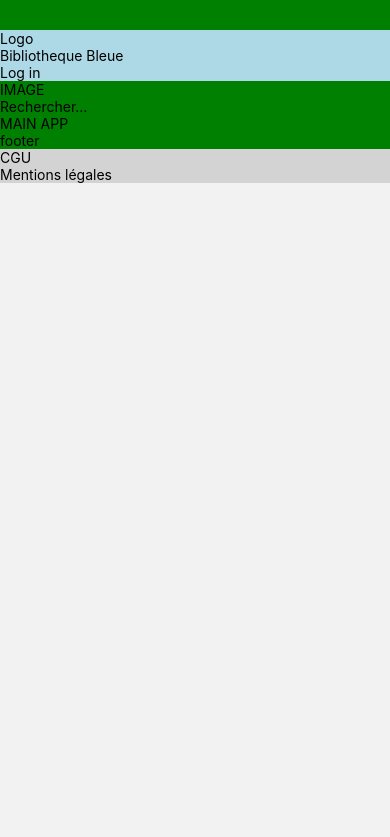
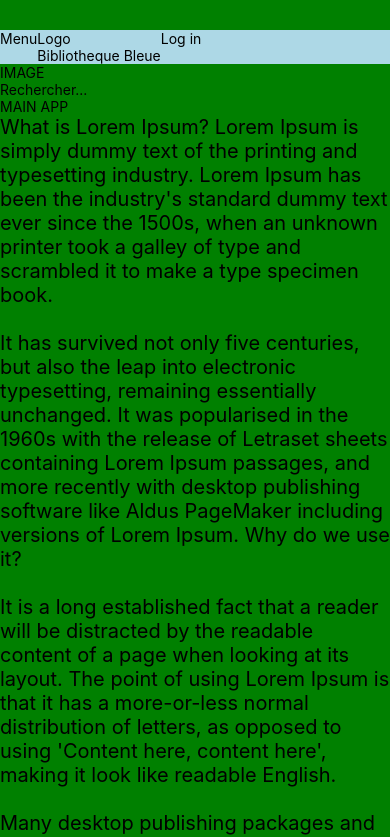
Before and after one commit to ntacv/biblisere, a React Native app: screen /Homepage in a window 390 px wide. Shown: the top 837 px of the page. Built offline with nearby package versions, Linux system fonts and the light colour scheme.

Commit message:
feat: header dev ad title styling

```diff
--- a/App.tsx
+++ b/App.tsx
@@ -22,7 +22,7 @@ function RootStack() {
       initialRouteName="Homepage"
       screenOptions={{ headerShown: false }}
     >
-      <Stack.Screen component={Homepage} name="Homepage" />
+      <Stack.Screen name="Homepage" component={Homepage} />
       <Stack.Screen name="User" component={User} />
     </Stack.Navigator>
   );
--- /dev/null
+++ b/components/Title.tsx
@@ -0,0 +1,26 @@
+import React from "react";
+import { Text, View } from "react-native";
+import styled from "styled-components";
+
+const TextTitle = styled(Text)`
+  font-size: 30px;
+  font-weight: bold;
+  text-align: center;
+`;
+const ViewTitle = styled(View)`
+  background: red;
+  flex: 1;
+  display: flex;
+  flex-direction: row;
+  justify-content: center;
+`;
+
+const Title = ({ children }) => {
+  return (
+    <ViewTitle>
+      <Text>Logo</Text>
+      <TextTitle>{children}</TextTitle>
+    </ViewTitle>
+  );
+};
+export default Title;
--- a/components/homepage/Homepage.tsx
+++ b/components/homepage/Homepage.tsx
@@ -8,6 +8,8 @@ import {
 } from "react-native";
 import styled from "styled-components/native";
 import { useNavigation } from "@react-navigation/native";
+import Title from "../Title";
+import { color, size } from "../../styles/Variables";
 
 /*
 const Component = Platform.select({
@@ -16,29 +18,34 @@ const Component = Platform.select({
 })();
 */
 
-const ViewHome = styled.View`
+const ViewHome = styled(View)`
   background: green;
 `;
-const ViewMenu = styled.View`
+const ViewMenu = styled(View)`
   display: none;
   background: red;
 `;
-const ViewHeader = styled.View`
+const ViewHeader = styled(View)`
   background: lightblue;
   display: flex;
+  flex-direction: row;
 
   ${(props) =>
     props.os === "ios"
       ? `
-      margin: 60px 0 0 0;`
+      margin: ` +
+        size.header.ios +
+        `px 0 0 0;`
       : `
-      margin: 30px 0 0 0;`}
+      margin: ` +
+        size.header.android +
+        `px 0 0 0;`}
 `;
-const ViewFooter = styled.View`
+const ViewFooter = styled(View)`
   background: lightgrey;
   text-align: center;
 `;
-const ViewFilters = styled.View`
+const ViewFilters = styled(View)`
   display: none;
   background: yellow;
 `;
@@ -60,8 +67,8 @@ function Homepage() {
         <Text>Filters</Text>
       </ViewFilters>
       <ViewHeader os={os}>
-        <Text>Logo</Text>
-        <Text>Bibliotheque Bleue</Text>
+        <Text>Menu</Text>
+        <Title>Bibliotheque Bleue</Title>
         <TouchableOpacity onPress={() => navigation.navigate("User")}>
           <Text>Log in</Text>
         </TouchableOpacity>
@@ -70,6 +77,37 @@ function Homepage() {
         <Text>IMAGE</Text>
         <TextInput placeholder="Rechercher..."></TextInput>
         <Text>MAIN APP</Text>
+        <Text style={{ fontSize: 20 }}>
+          What is Lorem Ipsum? Lorem Ipsum is simply dummy text of the printing
+          and typesetting industry. Lorem Ipsum has been the industry's standard
+          dummy text ever since the 1500s, when an unknown printer took a galley
+          of type and scrambled it to make a type specimen book.{"\n"} {"\n"}It
+          has survived not only five centuries, but also the leap into
+          electronic typesetting, remaining essentially unchanged. It was
+          popularised in the 1960s with the release of Letraset sheets
+          containing Lorem Ipsum passages, and more recently with desktop
+          publishing software like Aldus PageMaker including versions of Lorem
+          Ipsum. Why do we use it?
+          {"\n"}
+          {"\n"}
+          It is a long established fact that a reader will be distracted by the
+          readable content of a page when looking at its layout. The point of
+          using Lorem Ipsum is that it has a more-or-less normal distribution of
+          letters, as opposed to using 'Content here, content here', making it
+          look like readable English. {"\n"}
+          {"\n"}Many desktop publishing packages and web page editors now use
+          Lorem Ipsum as their default model text, and a search for 'lorem
+          ipsum' will uncover many web sites still in their infancy. Various
+          versions have evolved over the years, sometimes by accident, sometimes
+          on purpose (injected humour and the like). {"\n"}
+          {"\n"}
+          Where does it come from? Contrary to popular belief, Lorem Ipsum is
+          not simply random text. It has roots in a piece of classical Latin
+          literature from 45 BC, making it over 2000 years old. Richard
+          McClintock, a Latin professor at Hampden-Sydney College in Virginia,
+          looked up one of the more obscure Latin words, consectetur, from a
+          Lorem Ipsum passage, and going through the cites of the word
+        </Text>
         <Text>footer</Text>
       </ScrollView>
       <ViewFooter>
--- /dev/null
+++ b/styles/Variables.ts
@@ -0,0 +1,20 @@
+export const headerSizeIos = 60;
+export const headerSizeAndroid = 30;
+
+export const size = {
+  title: {
+    main: 30,
+  },
+  header: {
+    ios: headerSizeIos,
+    android: headerSizeAndroid,
+  },
+};
+
+export const color = {
+  primary: "green",
+  secondary: "red",
+  header: "lightblue",
+  footer: "lightgrey",
+  filters: "yellow",
+};
```
